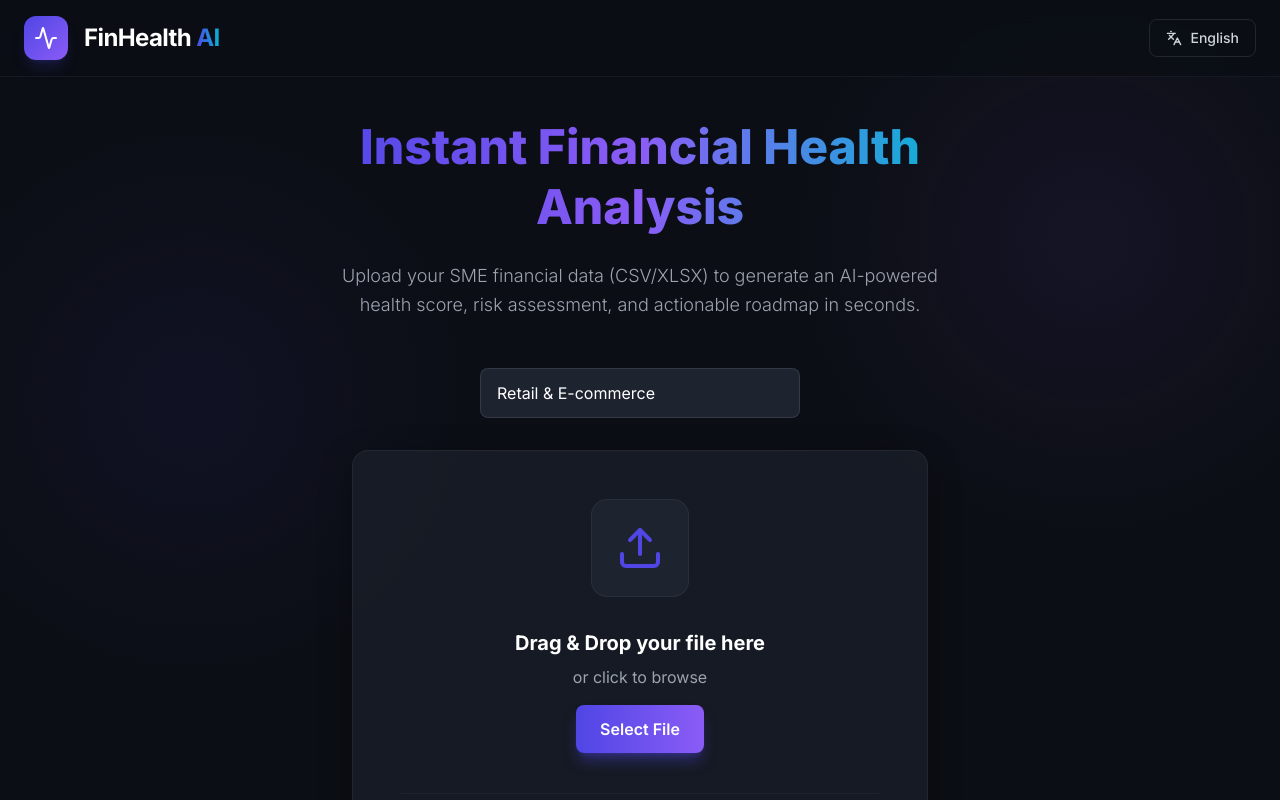
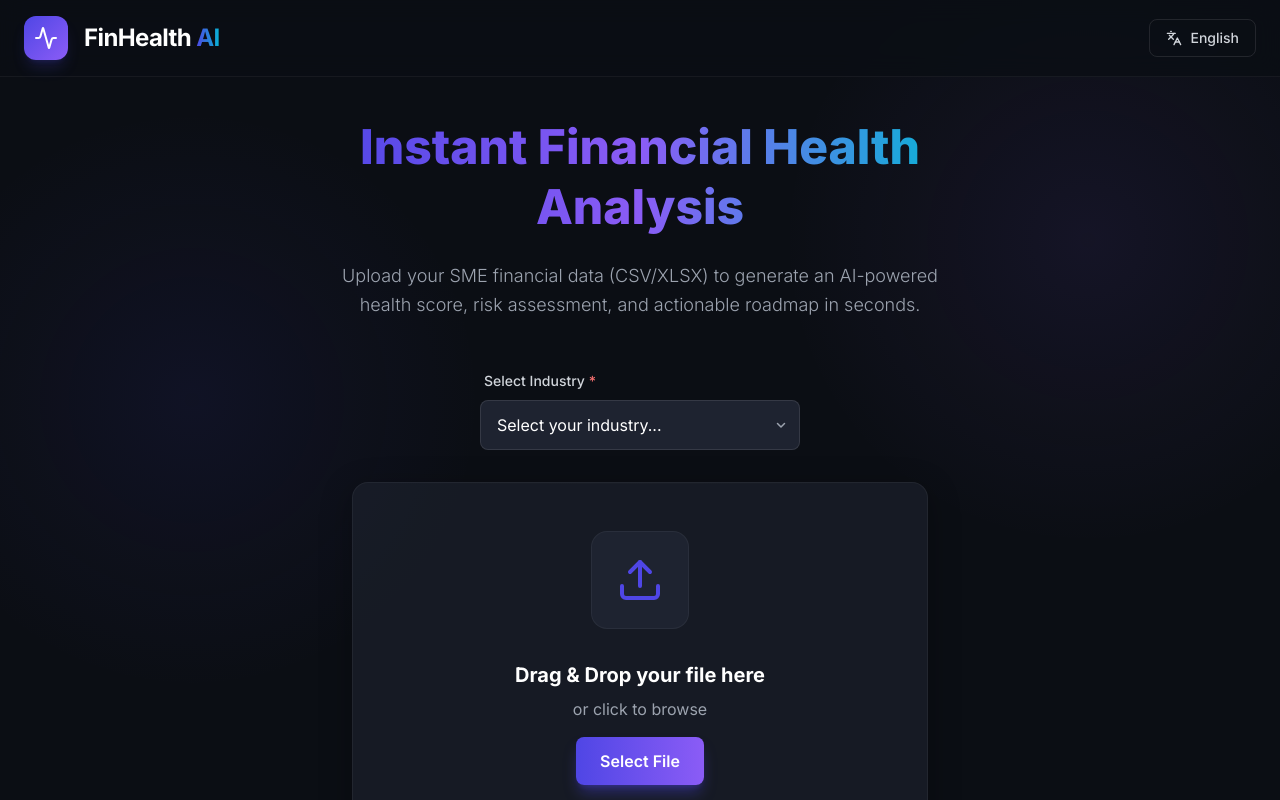
Before and after one commit to shrujansacharya/Financial-Health-Assessment-Tool, a React (Vite) app in the folder frontend/: page / in a window 1280 px wide. Shown: the top 800 px of the page. Built offline with nearby package versions, Linux system fonts and the light colour scheme.

Commit message:
Add confirm step to upload flow

```diff
--- a/frontend/src/components/Upload.tsx
+++ b/frontend/src/components/Upload.tsx
@@ -15,13 +15,27 @@ export default function Upload({ onUploadSuccess, setLoading, loading, lang, t }
     const [error, setError] = useState<string | null>(null);
     const [dragActive, setDragActive] = useState(false);
 
-    const [industry, setIndustry] = useState('Retail');
+    const [industry, setIndustry] = useState('');
 
-    const handleFile = async (file: File) => {
+    const [selectedFile, setSelectedFile] = useState<File | null>(null);
+
+    const handleFileSelect = (file: File) => {
         if (!file) return;
 
-        if (!file.name.endsWith('.csv') && !file.name.endsWith('.xlsx')) {
-            setError("Only .csv or .xlsx files are allowed.");
+        if (!file.name.endsWith('.csv') && !file.name.endsWith('.xlsx') && !file.name.endsWith('.pdf')) {
+            setError("Only .csv, .xlsx, or .pdf files are allowed.");
+            return;
+        }
+
+        setError(null);
+        setSelectedFile(file);
+    };
+
+    const handleAnalyze = async () => {
+        if (!selectedFile) return;
+
+        if (!industry) {
+            setError("Please select an industry to continue.");
             return;
         }
 
@@ -29,7 +43,7 @@ export default function Upload({ onUploadSuccess, setLoading, loading, lang, t }
         setError(null);
 
         const formData = new FormData();
-        formData.append('file', file);
+        formData.append('file', selectedFile);
         formData.append('language', lang);
         formData.append('industry', industry);
 
@@ -68,7 +82,7 @@ export default function Upload({ onUploadSuccess, setLoading, loading, lang, t }
         e.stopPropagation();
         setDragActive(false);
         if (e.dataTransfer.files && e.dataTransfer.files[0]) {
-            handleFile(e.dataTransfer.files[0]);
+            handleFileSelect(e.dataTransfer.files[0]);
         }
     };
 
@@ -84,19 +98,30 @@ export default function Upload({ onUploadSuccess, setLoading, loading, lang, t }
             </div>
 
             {/* Industry Selector */}
-            <div className="mb-8 w-full max-w-xs relative bg-background-card rounded-lg border border-white/10 group">
+            <div className="mb-8 w-full max-w-xs space-y-2">
+                <label className="text-sm font-medium text-gray-300 ml-1">
+                    Select Industry <span className="text-red-400">*</span>
+                </label>
+                <div className="relative bg-background-card rounded-lg border border-white/10 group hover:border-primary/50 transition-colors">
                     <select
                         value={industry}
                         onChange={(e) => setIndustry(e.target.value)}
                         className="w-full appearance-none bg-transparent text-white border-0 py-3 px-4 pr-8 rounded-lg outline-none focus:ring-2 focus:ring-primary/50 cursor-pointer"
                     >
+                        <option value="" disabled className="bg-background-card text-gray-400">Select your industry...</option>
                         <option value="Retail" className="bg-background-card">Retail & E-commerce</option>
                         <option value="Manufacturing" className="bg-background-card">Manufacturing</option>
-                    <option value="Services" className="bg-background-card">Keep Services</option>
+                        <option value="Services" className="bg-background-card">Services</option>
                         <option value="Agriculture" className="bg-background-card">Agriculture</option>
                         <option value="Logistics" className="bg-background-card">Logistics & Supply Chain</option>
                         <option value="Technology" className="bg-background-card">Technology & SaaS</option>
                     </select>
+                    <div className="absolute right-3 top-1/2 -translate-y-1/2 pointer-events-none text-gray-400">
+                        <svg width="12" height="12" viewBox="0 0 12 12" fill="none" xmlns="http://www.w3.org/2000/svg">
+                            <path d="M2.5 4.5L6 8L9.5 4.5" stroke="currentColor" strokeWidth="1.5" strokeLinecap="round" strokeLinejoin="round" />
+                        </svg>
+                    </div>
+                </div>
             </div>
 
             <div
@@ -126,6 +151,28 @@ export default function Upload({ onUploadSuccess, setLoading, loading, lang, t }
                                     <div className="h-full bg-primary animate-[loading_1s_ease-in-out_infinite]"></div>
                                 </div>
                             </div>
+                        ) : selectedFile ? (
+                            <div className="space-y-4 animate-fade-in">
+                                <div>
+                                    <h3 className="text-lg font-bold text-white mb-1">File Selected</h3>
+                                    <p className="text-emerald-400 font-medium bg-emerald-500/10 px-3 py-1 rounded-full inline-block border border-emerald-500/20">{selectedFile.name}</p>
+                                    <p className="text-gray-500 text-xs mt-2">{(selectedFile.size / 1024).toFixed(1)} KB</p>
+                                </div>
+                                <div className="flex gap-3 justify-center">
+                                    <button
+                                        onClick={() => setSelectedFile(null)}
+                                        className="px-4 py-2 rounded-lg border border-white/10 hover:bg-white/5 text-gray-300 text-sm transition-colors"
+                                    >
+                                        Change File
+                                    </button>
+                                    <button
+                                        onClick={handleAnalyze}
+                                        className="btn-primary"
+                                    >
+                                        Analyze Financials
+                                    </button>
+                                </div>
+                            </div>
                         ) : (
                             <>
                                 <div>
@@ -142,10 +189,11 @@ export default function Upload({ onUploadSuccess, setLoading, loading, lang, t }
                         )}
                     </div>
 
-                    {!loading && (
+                    {!loading && !selectedFile && (
                         <div className="flex gap-6 text-xs font-medium text-gray-500 mt-2 border-t border-white/5 pt-6 w-full justify-center opacity-80">
                             <span className="flex items-center gap-2 px-3 py-1.5 rounded-full bg-white/5 hover:bg-white/10 transition-colors"><FileSpreadsheet size={14} className="text-emerald-400" /> CSV</span>
                             <span className="flex items-center gap-2 px-3 py-1.5 rounded-full bg-white/5 hover:bg-white/10 transition-colors"><FileSpreadsheet size={14} className="text-emerald-400" /> XLSX</span>
+                            <span className="flex items-center gap-2 px-3 py-1.5 rounded-full bg-white/5 hover:bg-white/10 transition-colors"><FileSpreadsheet size={14} className="text-red-400" /> PDF</span>
                         </div>
                     )}
                 </div>
@@ -154,8 +202,8 @@ export default function Upload({ onUploadSuccess, setLoading, loading, lang, t }
                     ref={fileInputRef}
                     type="file"
                     className="hidden"
-                    onChange={(e) => e.target.files?.[0] && handleFile(e.target.files[0])}
-                    accept=".csv,.xlsx"
+                    onChange={(e) => e.target.files?.[0] && handleFileSelect(e.target.files[0])}
+                    accept=".csv,.xlsx,.pdf"
                 />
             </div>
 
```
Lines whose indentation alone changed are shown as unchanged.
